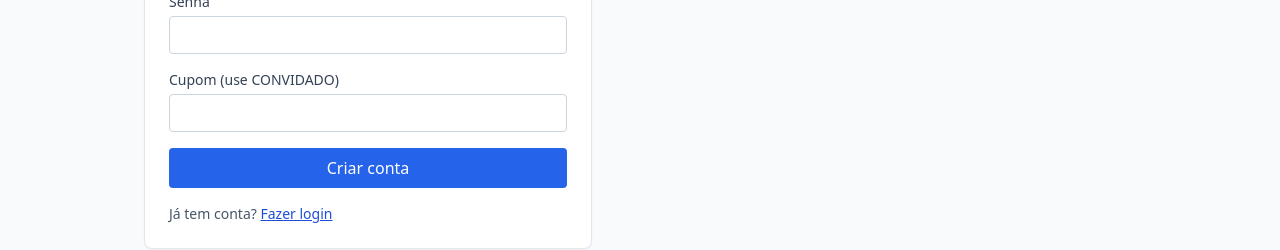
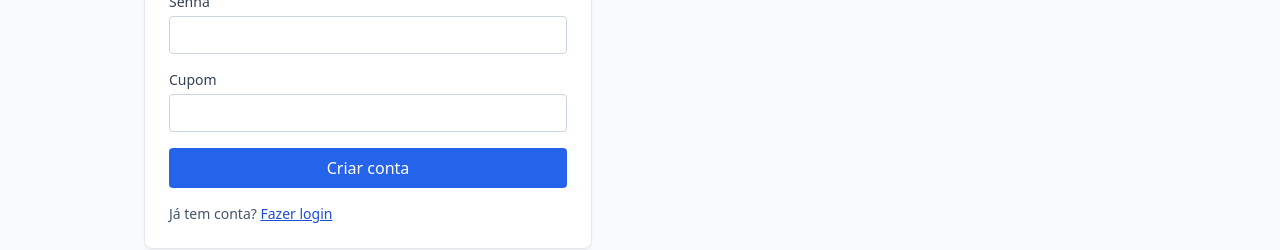
Before and after one commit to leonardoevedyah/BancoSimples, a Next.js app: page /signup in a window 1280 px wide. Shown: the part 323-573 px from the top of the page. Built offline with nearby package versions, Linux system fonts and the light colour scheme; no server answers.

Commit message:
Hide invite coupon hint on signup

```diff
--- a/app/(auth)/signup/page.jsx
+++ b/app/(auth)/signup/page.jsx
@@ -22,7 +22,7 @@ export default function SignupPage() {
     setMessage(null);
 
     if (form.coupon !== COUPON_CODE) {
-      setMessage({ type: 'error', text: 'Cupom inválido. Use CONVIDADO.' });
+      setMessage({ type: 'error', text: 'Cupom inválido.' });
       return;
     }
 
@@ -90,7 +90,7 @@ export default function SignupPage() {
           />
         </label>
         <label className="block text-sm font-medium text-slate-700">
-          Cupom (use CONVIDADO)
+          Cupom
           <input
             type="text"
             name="coupon"
```
